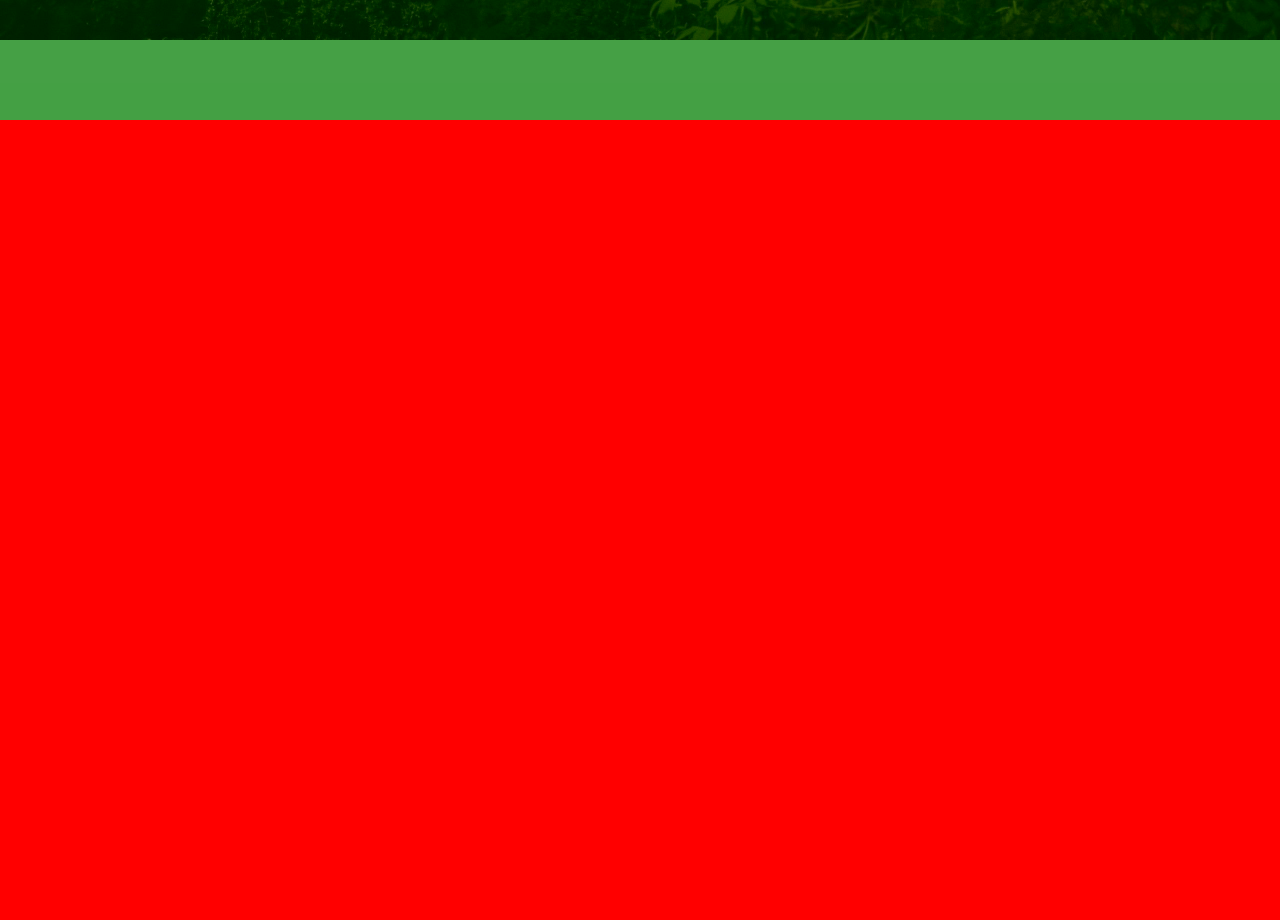
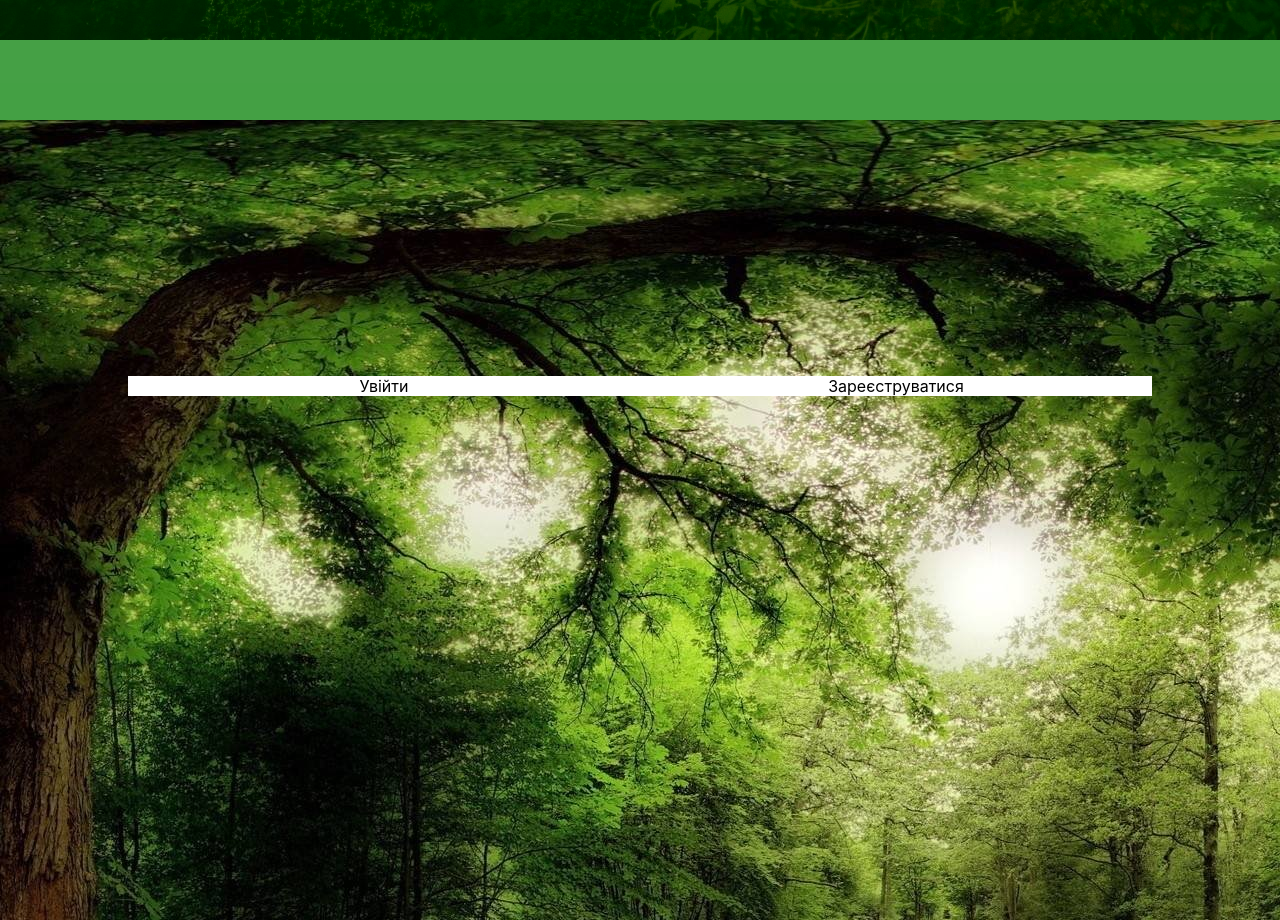
Before and after one commit to Markus-Astragor/schoolFront, a React (Create React App) app: page / in a window 1280 px wide. Shown: the part 680-1600 px from the top of the page. Built offline with nearby package versions, Linux system fonts and the light colour scheme.

Commit message:
Login_menu

```diff
--- a/src/App.js
+++ b/src/App.js
@@ -1,11 +1,12 @@
 import './App.css';
+import Login_and_register from './Components/Login_register/Login_and_register';
 import Main_page from './Components/Main_page/Main_page';
 
 function App() {
   return (
     <div className="App">
       <Main_page/>
-      <div className='test'></div>
+      <Login_and_register/>
     </div>
   );
 }
--- /dev/null
+++ b/src/Components/Login_register/Login_and_register.css
@@ -0,0 +1,39 @@
+.Login_and_register{
+    background-image: url('../../images/Log_register_images/forest.jfif');
+    width: 100%;
+    height: 100vh;
+    position: relative;
+}
+
+.Forms{
+    position: absolute;
+    width: 80%;
+    margin-top: 20%;
+    margin-bottom: 0;
+    margin-left: 10%;
+    margin-right: auto;
+    background-color: white;
+}
+
+.buttons_autorization{
+    display: flex;
+    justify-content: space-around;
+}
+
+.Login, .Register{
+    width: 50%;
+    transition: 0.5s;
+    text-align: center;
+}
+
+.Register:hover{
+    background-color: green;
+    cursor: pointer;
+    color: white;
+}
+
+.Login:hover{
+    background-color: green;
+    cursor: pointer;
+    color: white;
+}
--- /dev/null
+++ b/src/Components/Login_register/Login_and_register.js
@@ -0,0 +1,17 @@
+import React from "react";
+import './Login_and_register.css';
+
+function Login_and_register() {
+    return (
+        <div className="Login_and_register">
+            <div className="Forms">
+                <div className="buttons_autorization">
+                    <div className="Login">Увійти</div>
+                    <div className="Register">Зареєструватися</div>
+                </div>
+            </div>
+        </div>
+    )
+}
+
+export default Login_and_register;
```
Also changed, not shown: src/images/Log_register_images/forest.jfif (added).
